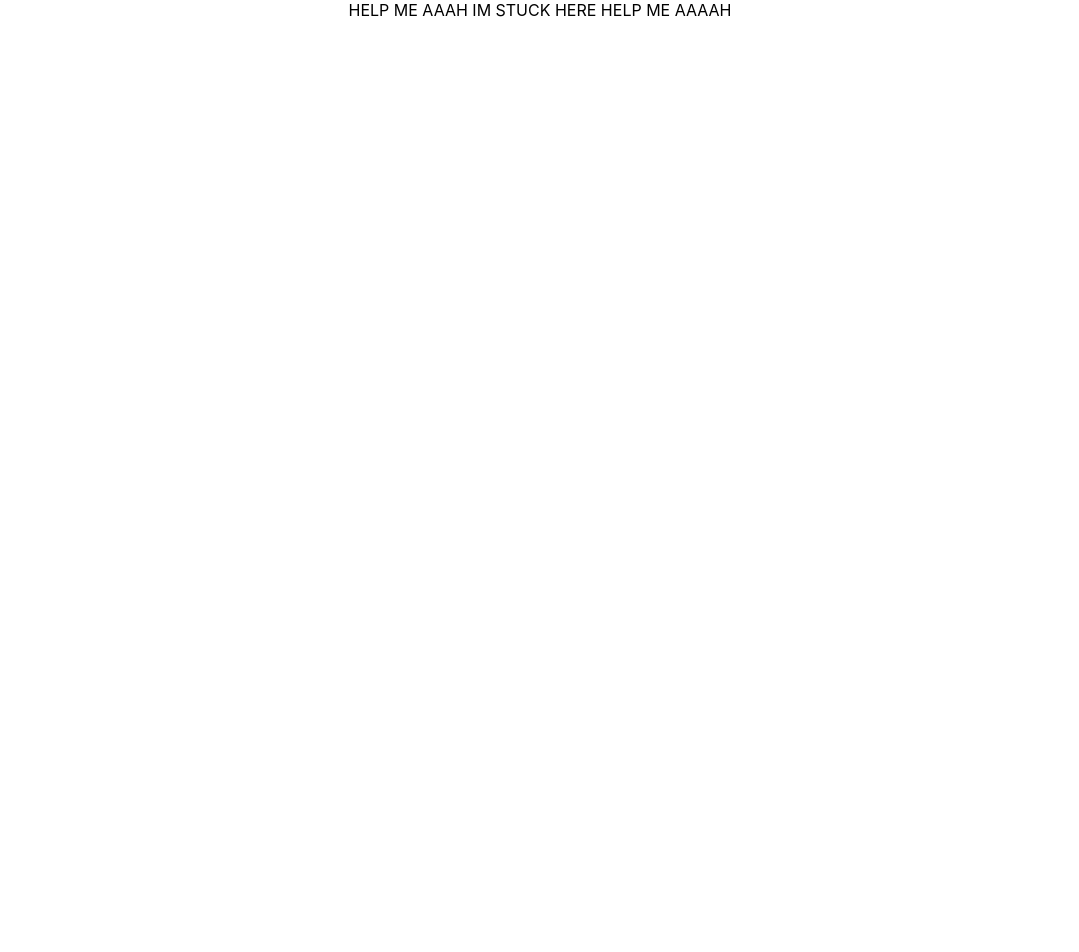
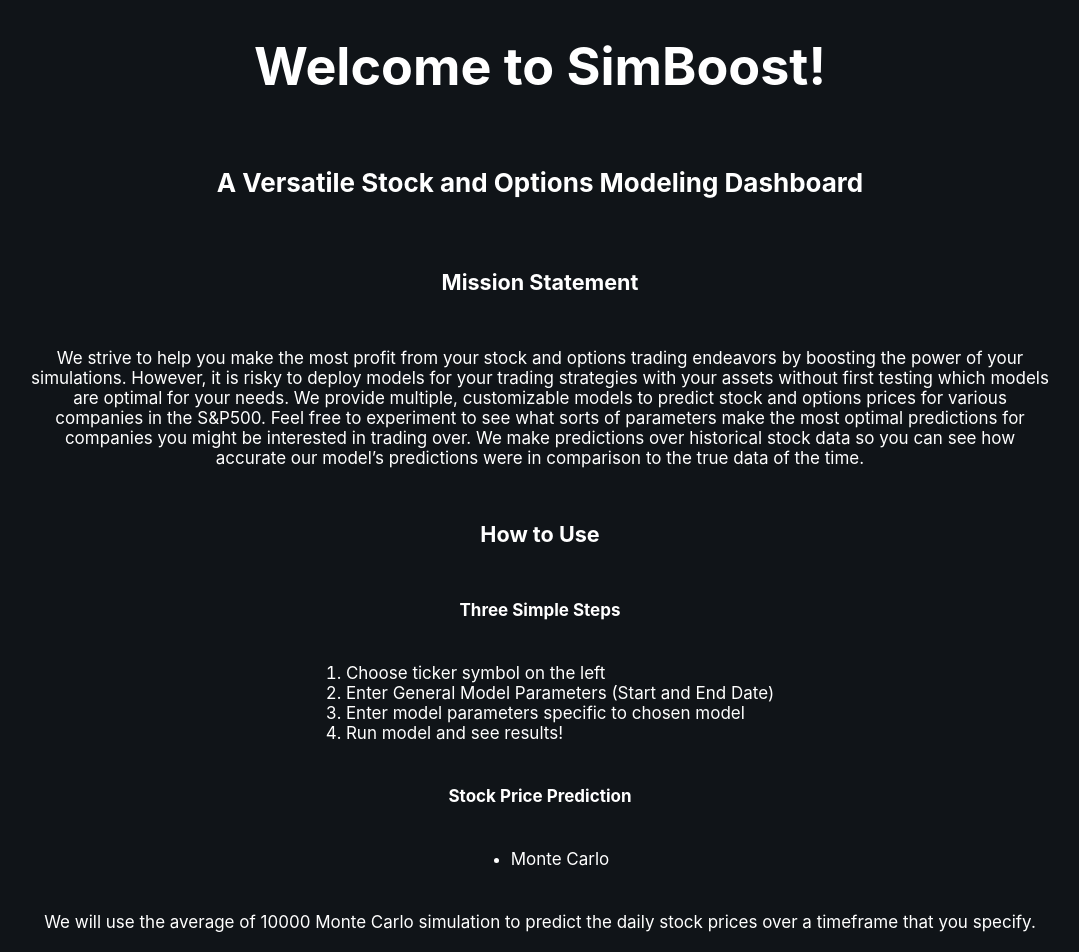
Before and after one commit to p0nk0/SimBoost, a React (Create React App) app in the folder frontend/: page /help in a window 1280 px wide. Shown: the top 952 px of the page, without its empty margins (100-1179 px from the left). Before the commit the page ends 800 px from the top, so only its background shows below. Built offline with nearby package versions, Linux system fonts and the light colour scheme.

Commit message:
made help and info page for webapp

```diff
--- a/frontend/src/App.css
+++ b/frontend/src/App.css
@@ -1,10 +1,5 @@
 .App {
   text-align: center;
-}
-
-.App-logo {
-  height: 40vmin;
-  pointer-events: none;
 }
 
 .App-header {
@@ -28,3 +23,13 @@
   justify-content: space-between;
   align-items: center
 }
+
+#paragraph {
+  font-size:calc(1px + 2vmin);
+  margin-left:10vw;
+  margin-right:10vw;
+}
+
+.lists {
+  text-align:left;
+}
--- a/frontend/src/App.js
+++ b/frontend/src/App.js
@@ -1,7 +1,6 @@
 import { BrowserRouter, Routes, Route } from "react-router-dom";
 import Home from "./pages/Home";
 import Help from "./pages/Help";
-
 export default function App() {
   return (
     <BrowserRouter>
--- a/frontend/src/pages/Help.js
+++ b/frontend/src/pages/Help.js
@@ -1,7 +1,56 @@
+import { createTheme, ThemeProvider } from '@mui/material/styles';
+import { cyan } from '@mui/material/colors';
+
+const theme = createTheme({
+    palette: {
+        primary: {
+            main: '#512da8',
+        },
+        secondary: cyan,
+        mode: "dark"
+    },
+});
+
+
 export default function Help() {
     return (
         <div className="App">
-            HELP ME AAAH IM STUCK HERE HELP ME AAAAH
+            <header className="App-header">
+                <ThemeProvider theme={theme}>
+                    <h1 color="green">
+                        Welcome to SimBoost!
+                    </h1>
+                    <h4> A Versatile Stock and Options Modeling Dashboard</h4>
+                    <h5>Mission Statement</h5>
+
+                    <p id = "paragraph"> We strive to help you make the most profit from your stock and options trading endeavors by boosting the power of your simulations. However, it is risky to deploy models for your trading strategies with your assets without first testing which models are optimal for your needs. We provide multiple, customizable models to predict stock and options prices for various companies in the S&P500. Feel free to experiment to see what sorts of parameters make the most optimal predictions for companies you might be interested in trading over. We make predictions over historical stock data so you can see how accurate our model’s predictions were in comparison to the true data of the time.  </p>
+                    <h5>How to Use</h5>
+                    <p id = "paragraph"> <b> Three Simple Steps </b></p>
+                    <ol>
+                        <li class = "lists" id="paragraph">Choose ticker symbol on the left </li>
+                        <li class = "lists" id="paragraph">Enter General Model Parameters (Start and End Date) </li>
+                        <li class = "lists" id="paragraph">Enter model parameters specific to chosen model </li>
+                        <li class = "lists" id="paragraph">Run model and see results! </li>
+                    </ol>
+                    <p id = "paragraph"> <b> Stock Price Prediction </b> </p>
+                    <ul> <li class = "lists" id="paragraph"> Monte Carlo</li> </ul>
+                    <p id = "paragraph"> We will use the average of 10000 Monte Carlo simulation to predict the daily stock prices over a timeframe that you specify. </p>
+                    <p id = "paragraph"> Use the General Model Parameters to specify the start and ending dates over the entire time frame of stock data to be used in the model. </p>
+                    <p id = "paragraph"> Enter a prediction start date within the Start and End dates of the general model. </p>
+                    <p id = "paragraph"> Monte Carlo uses historical stock data from the General Start Date to Prediction Start Date to make daily stock predictions from the Prediction Start Date to General End Date. Predictions will also display on the graph along with a Mean Absolute Percentage Error!</p>
+                    <p id = "paragraph"> <b> Option Contract Pricing </b> </p>
+                    <ul> <li class = "lists" id="paragraph"> Black Scholes</li> </ul>
+                    <p id = "paragraph"> Black Scholes predicts prices for Call Option and Put Option contracts of 100 shares per contract.  </p>
+                    <p id = "paragraph"> Use the General Model Parameters to specify the start and ending dates over the entire time frame of stock data to be used in the model.  </p>
+                    <p id = "paragraph"> Input a Start Date for your contract. The model uses historical stock data from General Start Date to Contract Start Date to price an option that starts on the Contract Start Date and expires on the General End Date.  </p>
+                    <p id = "paragraph"> Our model will provide the price for your Call/Put option and the PNL that you would have made if you traded the stock at the strike price of the contract and ending stock price of the company that you chose, taking into account the price of the option. </p>
+
+
+                    </ThemeProvider>
+
+
+
+            </header>
         </div>
     )
 }
```
Also changed, not shown: 2 other files (tests, documents, lock files or other folders).
